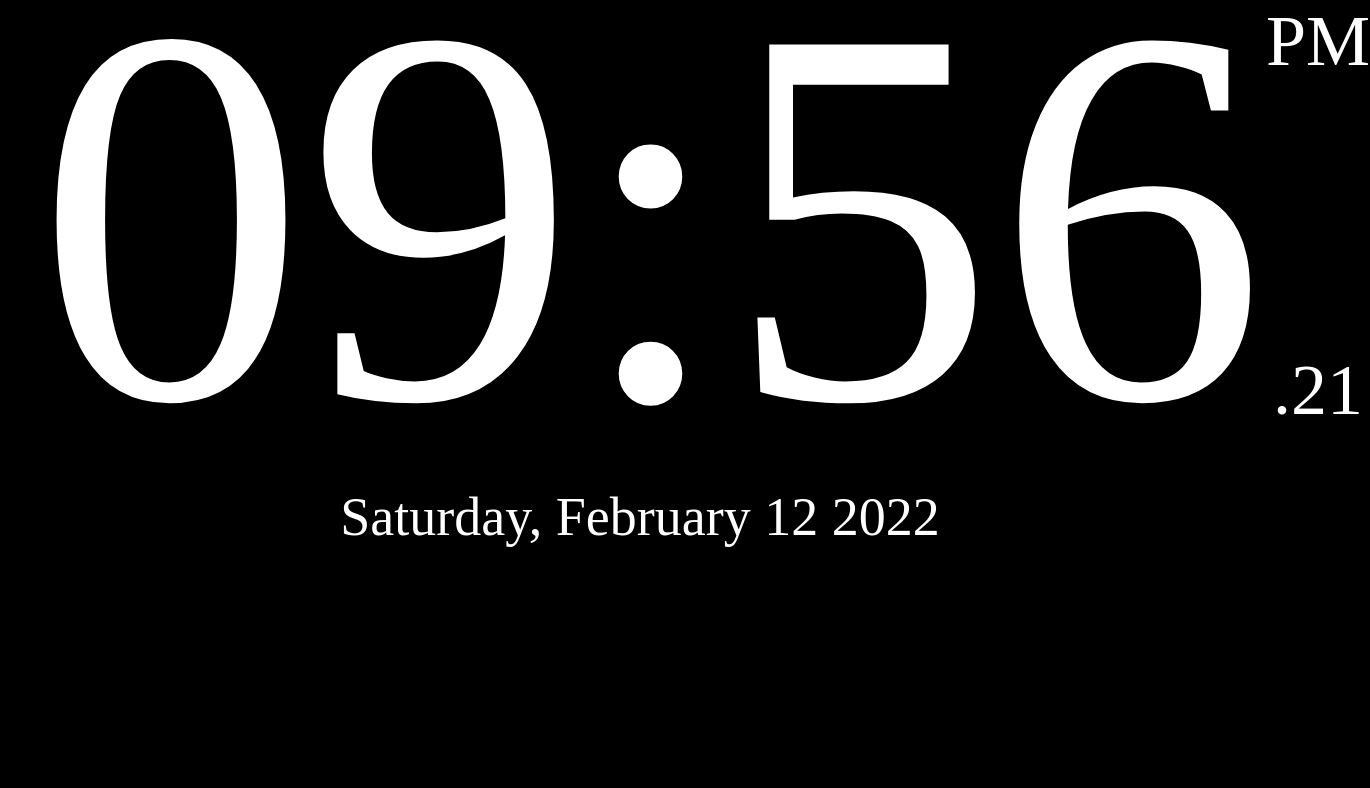
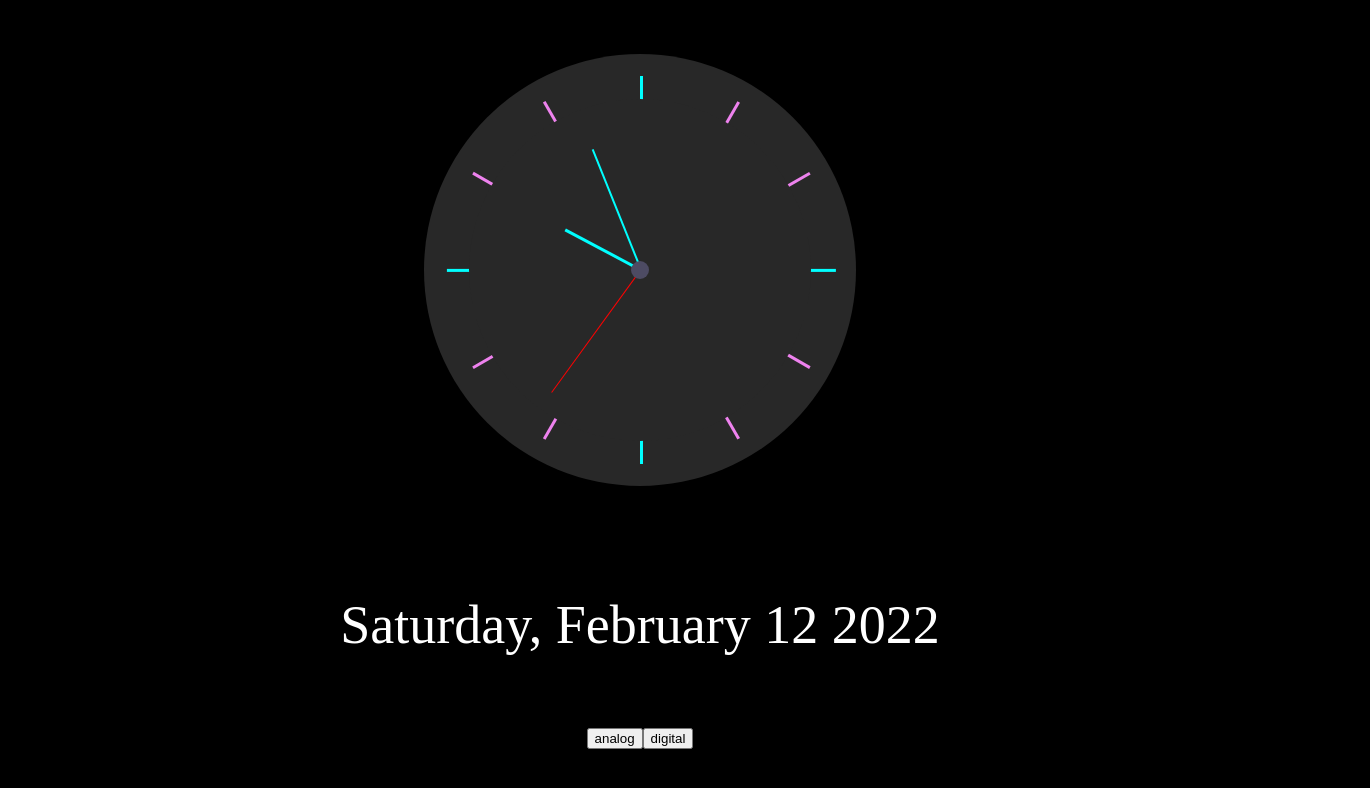
Before and after one commit to georges-dib/now-today, a Gatsby site: page / in a window 1280 px wide. Shown: the whole page, 1370 px wide, since content can reach past the window. Built offline with nearby package versions, Linux system fonts and the light colour scheme; Gatsby itself is replaced by a stand-in of ours.

Commit message:
added analog clock

```diff
--- a/src/common/text.js
+++ b/src/common/text.js
@@ -2,6 +2,10 @@ const lang = {
     title: "Now Today",
     allDays: ["Sunday", "Monday", "Tuesday", "Wednesday", "Thursday", "Friday", "Saturday"],
     allMonths: ["January", "February", "March", "April", "May", "June", "July", "August", "September", "October", "November", "December"],
+    timeDisplayOptions: {
+        DIGITAL: "digital",
+        ANALOG: "analog"
+    }
 }
 
 const importLang = () => {
--- /dev/null
+++ b/src/components/OptionsTab.js
@@ -0,0 +1,17 @@
+import * as React from "react";
+import { importLang } from "../common/text";
+
+const lang = importLang();
+
+const OptionsTab = React.memo(function OptionsTab(props) {
+
+    return (
+        <div className="options__wrapper">
+            {!!props.options && props.options.map(opt=>{
+                return <button key={opt.id} onClick={()=>opt.onClick(opt.value)}>{opt.value}</button>
+            })}
+        </div>
+    );
+});
+
+export { OptionsTab };
--- a/src/components/display.js
+++ b/src/components/display.js
@@ -1,9 +1,19 @@
 import React, {useEffect, useState} from "react";
+import { importLang } from "../common/text";
 import { DateDisplay } from "./date";
+import { OptionsTab } from "./OptionsTab";
 import { TimeDisplay } from "./time";
+
+const lang = importLang();
 
 const Display = (props) => {
     const [currentTime, setCurrentTime] = useState(new Date());
+    const [selectedTimeDisplay, setSelectedTimeDisplay] = useState(lang.timeDisplayOptions.ANALOG);
+
+    const options=[
+        {id: 0, value: lang.timeDisplayOptions.ANALOG, onClick: (value)=>setSelectedTimeDisplay(value)},
+        {id: 1, value: lang.timeDisplayOptions.DIGITAL, onClick: (value)=>setSelectedTimeDisplay(value)}
+    ]
 
     /** DidMount */
     useEffect(()=>{
@@ -17,12 +27,17 @@ const Display = (props) => {
 
     })
 
+
+
     return (
         <>
-            <TimeDisplay hours={currentTime.getHours()} minutes={currentTime.getMinutes()} seconds={currentTime.getSeconds()}/>
+            <TimeDisplay hours={currentTime.getHours()} minutes={currentTime.getMinutes()} seconds={currentTime.getSeconds()}
+                    selectedTimeDisplay={selectedTimeDisplay}/>
 
             <DateDisplay year={currentTime.getFullYear()} month={currentTime.getMonth()}
                     date={currentTime.getDate()} day={currentTime.getDay()}/>
+
+            <OptionsTab options={options}/>
         </>
     );
 }
--- a/src/components/time.js
+++ b/src/components/time.js
@@ -1,4 +1,7 @@
 import React, {useEffect, useState} from "react";
+import { importLang } from "../common/text";
+
+const lang = importLang();
 
 const TimeDisplay = React.memo(function TimeDisplay(props) {
 
@@ -29,6 +32,10 @@ const TimeDisplay = React.memo(function TimeDisplay(props) {
     const hoursAndMinutesLineHeight = hoursAndMinutesFontSize - 36;
     const secondsAndMeridianLineHeight = secondsAndMeridianFontSize;
 
+    const secondsDegrees = ((props.seconds / 60) * 360) + 90;
+    const minutesDegrees = ((props.minutes / 60) * 360) + ((props.seconds/60)*6);
+    const hoursDegrees = ((props.hours / 12) * 360) + ((props.minutes/60)*30);
+
     return (
         <div className="wrapper__time">
             {/* <p className="time__hours__container" style={{fontSize: hoursAndMinutesFontSize+"px", lineHeight: hoursAndMinutesLineHeight+"px"}}>{`${hours}`}</p>
@@ -38,6 +45,8 @@ const TimeDisplay = React.memo(function TimeDisplay(props) {
                 <p className="time__seconds__container" style={{fontSize: secondsAndMeridianFontSize+"px", lineHeight: secondsAndMeridianLineHeight+"px"}}>{`.${seconds}`}</p>
             </div> */}
 
+            {props.selectedTimeDisplay === lang.timeDisplayOptions.DIGITAL &&
+                <>
                     <p className="time__hours__container">{`${hours}`}</p>
                     <p className="time__hours-minutes-separator">:</p>
                     <p className="time__minutes__container">{`${minutes}`}</p>
@@ -45,6 +54,35 @@ const TimeDisplay = React.memo(function TimeDisplay(props) {
                         <p className="time__meridian__container">{`${meridian}`}</p>
                         <p className="time__seconds__container">{`.${seconds}`}</p>
                     </div>
+                </>
+            }
+
+            {props.selectedTimeDisplay === lang.timeDisplayOptions.ANALOG &&
+                <>
+                    <div className="time__analog-clock__outer">
+                        {/* main axes */}
+                        <div className="clock__axis clock__axis-primary clock__axis-primary-x"></div>
+                        <div className="clock__axis clock__axis-primary clock__axis-primary-y"></div>
+
+                        {/* secondary axes */}
+                        <div className="clock__axis clock__axis-secondary clock__axis-secondary-1"></div>
+                        <div className="clock__axis clock__axis-secondary clock__axis-secondary-2"></div>
+                        <div className="clock__axis clock__axis-secondary clock__axis-secondary-3"></div>
+                        <div className="clock__axis clock__axis-secondary clock__axis-secondary-4"></div>
+
+                        {/* inner circle for styling */}
+                        <div className="time__analog-clock__inner"></div>
+
+                        {/* seconds, minutes and hours */}
+                        <div className="clock__handle clock__handle-seconds" style={{transform:`rotate(${secondsDegrees}deg)`}}></div>
+                        <div className="clock__handle clock__handle-minutes" style={{transform:`rotate(${minutesDegrees}deg)`}}></div>
+                        <div className="clock__handle clock__handle-hours" style={{transform:`rotate(${hoursDegrees}deg)`}}></div>
+
+                        {/* center circle for styling */}
+                        <div className="time__analog-clock__center"></div>
+                    </div>
+                </>
+            }
         </div>
     );
 });
--- /dev/null
+++ b/src/css/analogClock.css
@@ -0,0 +1,93 @@
+.time__analog-clock__outer {
+    width: 12em;
+    height: 12em;
+    border-radius: 50%;
+    margin: 1.5em auto;
+    background-color: #282828;
+    position: relative;
+    overflow: hidden;
+}
+
+.clock__axis {
+    position: absolute;
+    left: 50%;
+    top: 5%;
+    width: 3px;
+    height: 90%;
+    z-index: 1;
+}
+
+.clock__axis-primary {
+    background-color: aqua;
+}
+
+.clock__axis-primary-x {
+    transform: rotate(90deg);
+}
+
+.clock__axis-secondary {
+    background-color: violet;
+}
+
+.clock__axis-secondary-1 {
+    transform: rotate(30deg);
+}
+
+.clock__axis-secondary-2 {
+    transform: rotate(60deg);
+}
+.clock__axis-secondary-3 {
+    transform: rotate(120deg);
+}
+.clock__axis-secondary-4 {
+    transform: rotate(150deg);
+}
+
+.time__analog-clock__inner {
+    border-radius: 50%;
+    background-color: #282828;
+    position: absolute;
+    left: calc(50% - 4.75em);
+    top: calc(50% - 4.75em);
+    width: 9.5em;
+    height: 9.5em;
+    z-index: 2;
+}
+
+.clock__handle {
+    background-color: aqua;
+    position: absolute;
+    left: 50%;
+    height: 50%;
+    z-index: 3;
+    transform-origin: bottom;
+}
+
+.clock__handle-seconds {
+    background-color: red;
+    width: 1px;
+    z-index: 4;
+    height: 35%;
+    top: 15%;
+}
+.clock__handle-minutes {
+    width: 2px;
+    height: 30%;
+    top: 20%;
+}
+.clock__handle-hours {
+    width: 3px;
+    height: 20%;
+    top: 30%;
+}
+
+.time__analog-clock__center {
+    border-radius: 50%;
+    background-color: #4d4b63;
+    position: absolute;
+    left: calc(50% - .25em);
+    top: calc(50% - .25em);
+    width: .5em;
+    height: .5em;
+    z-index: 5;
+}
--- a/src/css/main.css
+++ b/src/css/main.css
@@ -45,6 +45,15 @@ body {
     font-size: 1em;
 }
 
+
+
+.options__wrapper {
+    margin: 2em auto;
+    display: flex;
+    justify-content: center;
+}
+
+
 @media screen and (min-width: 600px) {
 
     .time__hours__container, .time__minutes__container, .time__hours-minutes-separator {
--- a/src/pages/index.js
+++ b/src/pages/index.js
@@ -2,6 +2,7 @@ import * as React from "react";
 import { importLang } from "../common/text";
 import { Display } from "../components/display";
 import "../css/main.css";
+import "../css/analogClock.css";
 
 const lang = importLang();
 
```
Lines whose indentation alone changed are shown as unchanged.
